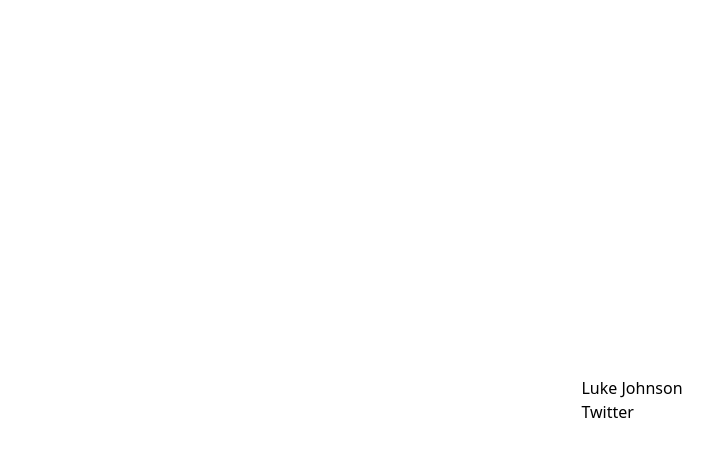
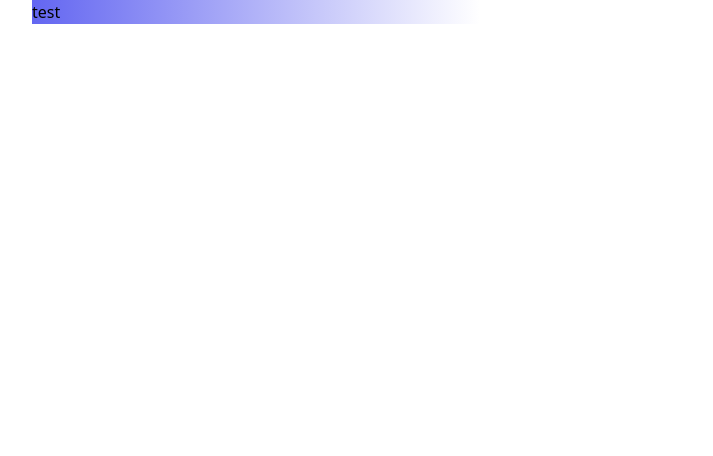
Before and after one commit to lukeedwardjo/lukejo, a React (Create React App) app: page / in a window 1280 px wide. Shown: the top 456 px of the page, without its empty margins (8-721 px from the left). Built offline with nearby package versions, Linux system fonts and the light colour scheme.

Commit message:
tailwind experiment

```diff
--- a/src/App.tsx
+++ b/src/App.tsx
@@ -2,16 +2,7 @@ import "./App.css";
 
 function App() {
   return (
-    <div className="grid place-items-center h-screen">
-      <div>
-        <div>Luke Johnson</div>
-        <ul>
-          <li>
-            <a href="https://twitter.com/lukeedwardjo">Twitter</a>
-          </li>
-        </ul>
-      </div>
-    </div>
+    <div className=" max-w-md bg-gradient-to-r from-indigo-500 ml-10">test</div>
   );
 }
 
```
